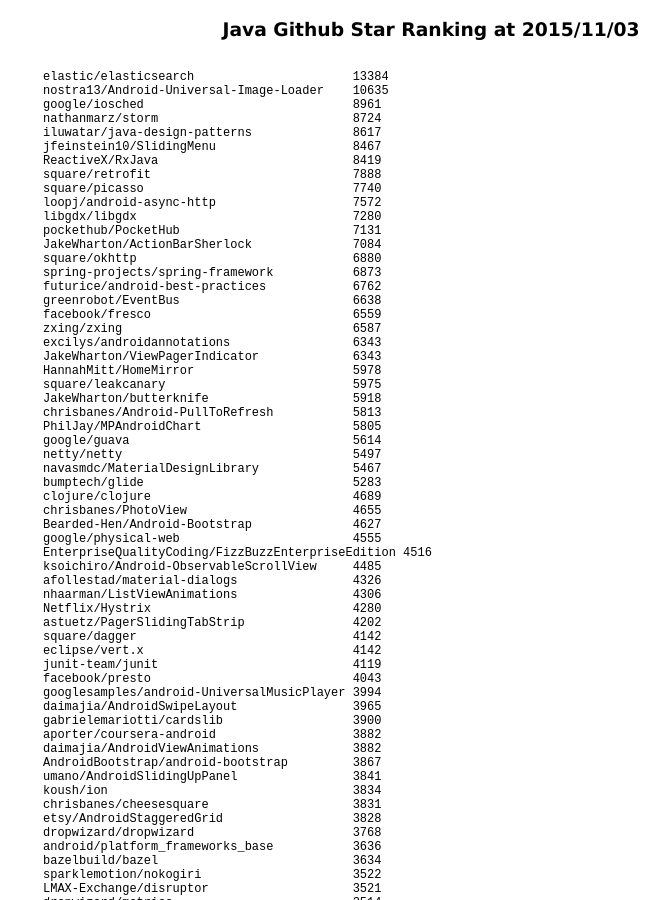
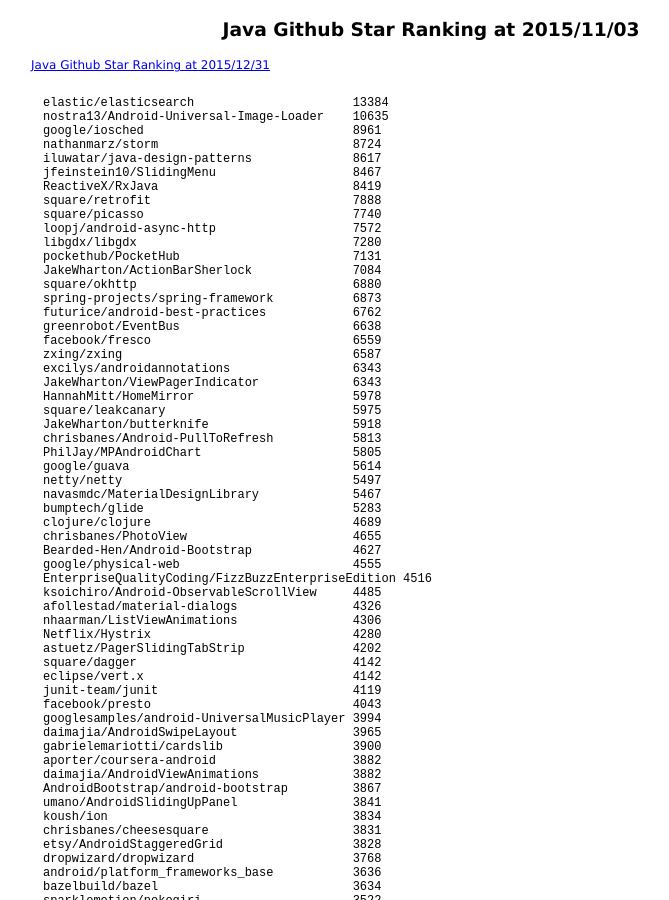
Before and after one commit to 38elements/38elements.github.com, a Jekyll site: the page built from _posts/2015-11-03-java-repository-github-star-ranking.md, in a window 1280 px wide and 900 px high. Shown: the whole window, without its empty margins (209-878 px from the left). Built offline with Jekyll 4.4.1, drawn with Linux system fonts in a browser that asks for light colours; Markdown is read by kramdown in place of the engine named in the settings.

Commit message:
Update 2015-11-03-java-repository-github-star-ranking.md

```diff
--- a/_posts/2015-11-03-java-repository-github-star-ranking.md
+++ b/_posts/2015-11-03-java-repository-github-star-ranking.md
@@ -2,6 +2,7 @@
 layout: posts
 title: Java Github Star Ranking at 2015/11/03
 ---
+[Java Github Star Ranking at 2015/12/31](/2015/12/31/java-repository-github-star-ranking.html)
 <pre style="background-color: white;border: none;">
 elastic/elasticsearch                      13384
 nostra13/Android-Universal-Image-Loader    10635
```
